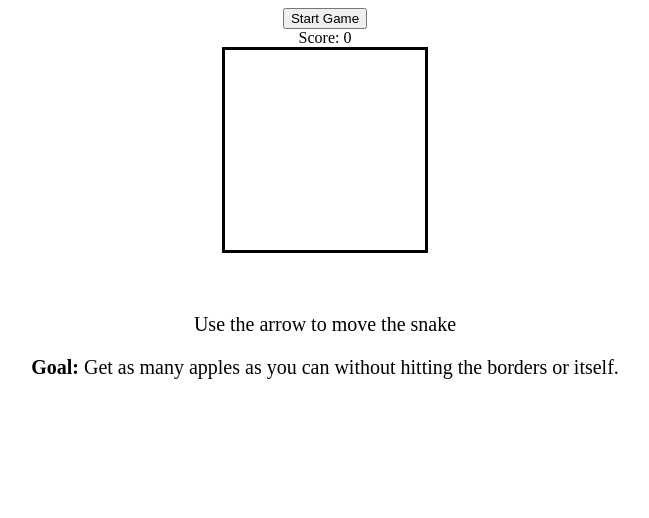
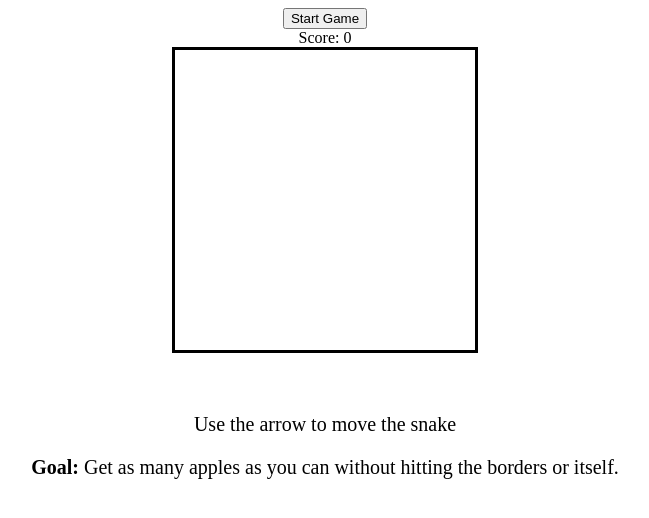
Before and after one commit to josueyhernandez/snake-game, a plain HTML site: page index.html in a window 1280 px wide. Shown: the whole page, without its empty margins (315-964 px from the left). Drawn offline with Linux system fonts and the light colour scheme.

Commit message:
Made game bigger

```diff
--- a/style.css
+++ b/style.css
@@ -6,16 +6,16 @@
 }
 
 .grid {
-    width: 200px;
-    height: 200px;
+    width: 300px;
+    height: 300px;
     display: flex;
     flex-wrap: wrap;
     border-style: solid;
 }
 
 .grid div {
-    width: 20px;
-    height: 20px;
+    width: 30px;
+    height: 30px;
 }
 
 .snake {
```
